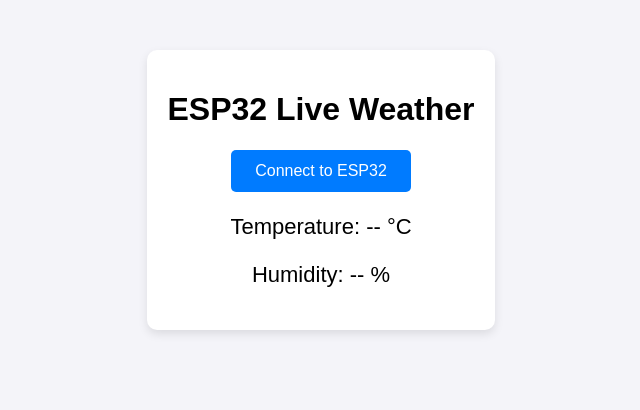
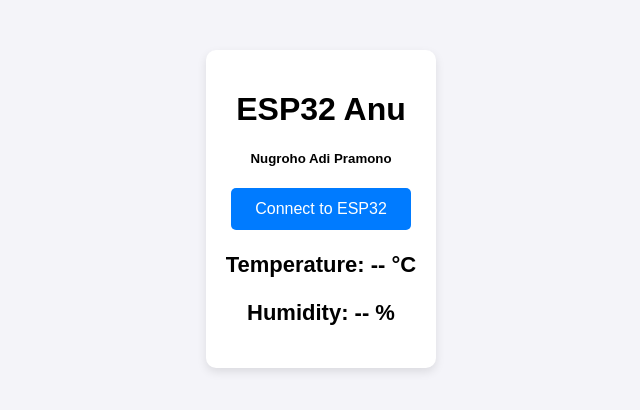
Before and after one commit to zackcaptn-beep/InsMed, a plain HTML site: page index.html in a window 1280 px wide. Shown: the whole page, without its empty margins (319-959 px from the left). Drawn offline with Linux system fonts and the light colour scheme.

Commit message:
Update index.html

```diff
--- a/index.html
+++ b/index.html
@@ -15,7 +15,8 @@
 <body>
 
     <div class="card">
-        <h1>ESP32 Live Weather</h1>
+        <h1>ESP32 Anu</h1>
+        <h5>Nugroho Adi Pramono<h5>
         <button id="connectBtn">Connect to ESP32</button>
 
         <div class="data-display">
```
